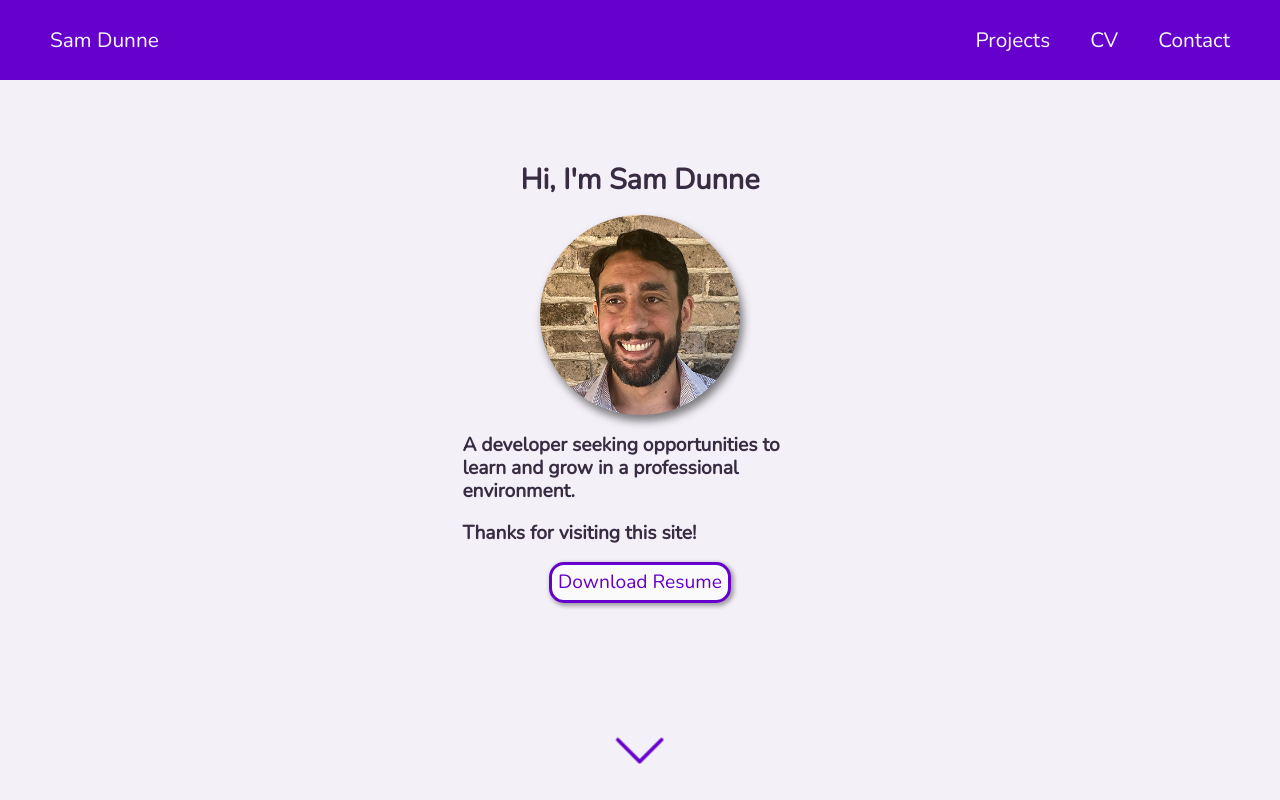
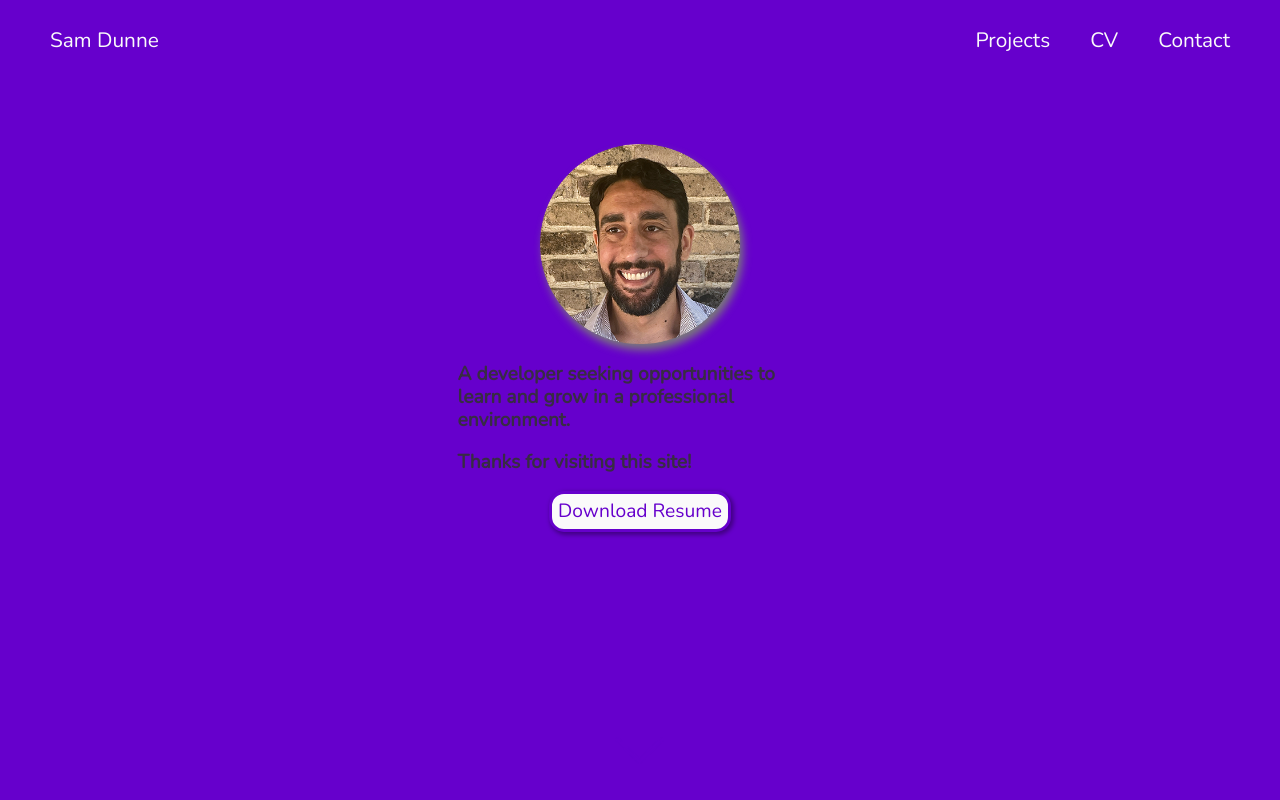
Before and after one commit to Sam-Dunne/portfolio-next-styledcomponents, a Next.js app: page / in a window 1280 px wide. Built offline with nearby package versions, Linux system fonts and the light colour scheme.

Commit message:
removing dupe copy

```diff
--- a/globalstyle.js
+++ b/globalstyle.js
@@ -48,12 +48,12 @@ export const Container = styled.main`
 export const TopSection = styled.section`
    z-index: 1;
     width: 100%;
-    background-color: ${props => props.dark ? '#e9e6ed' : '#f4f0f8'};
     min-height: ${props => props.last ? '80vh' : "90vh"};
     position: relative;
-    padding: 5rem 3rem;
+    padding: 3rem 2rem;
 
     @media ${device.tablet} {
+        background-color: ${props => props.dark ? '#e9e6ed' : '#6600CC'};
 
     }
 
--- a/pages/index.js
+++ b/pages/index.js
@@ -98,6 +98,8 @@ const TipTop = styled.div`
     top: -10vh;
 `;
 
+
+
 export default function Home() {
 
   // const emailContactRef = useRef(null)
@@ -138,9 +140,7 @@ export default function Home() {
       <Container>
         <TopSection >
           <TipTop ref={scrollTop}></TipTop>
-          <HeroH1 centered>
-            Hi, I&apos;m Sam Dunne
-          </HeroH1>
+
           <Headshot src="/sd_headshot_350.png" alt="Resume" width={350} height={350} objectFit="cover" layout='responsive' priority={true}></Headshot>
           <H2>
             A developer seeking opportunities to learn and grow in a professional environment.
@@ -157,16 +157,11 @@ export default function Home() {
         </TopSection>
 
         <MidPageSection dark ref={scrollProjectsRef}>
-          <HeroH1 centered>
-            Hi, I&apos;m Sam Dunne
-          </HeroH1>
-          <Headshot src="/sd_headshot_350.png" alt="Resume" width={350} height={350} objectFit="cover" layout='responsive' priority={true}></Headshot>
+
           <H2>
-            A developer seeking opportunities to learn and grow in a professional environment.
+            Projects cards will go here
           </H2>
-          <H2>
-            Thanks for visiting this site!
-          </H2>
+
           <DblChevWrapper>
             <DoubleChevBtn onClick={handleScrollContact}>
               <DblDownChev ></DblDownChev>
```
